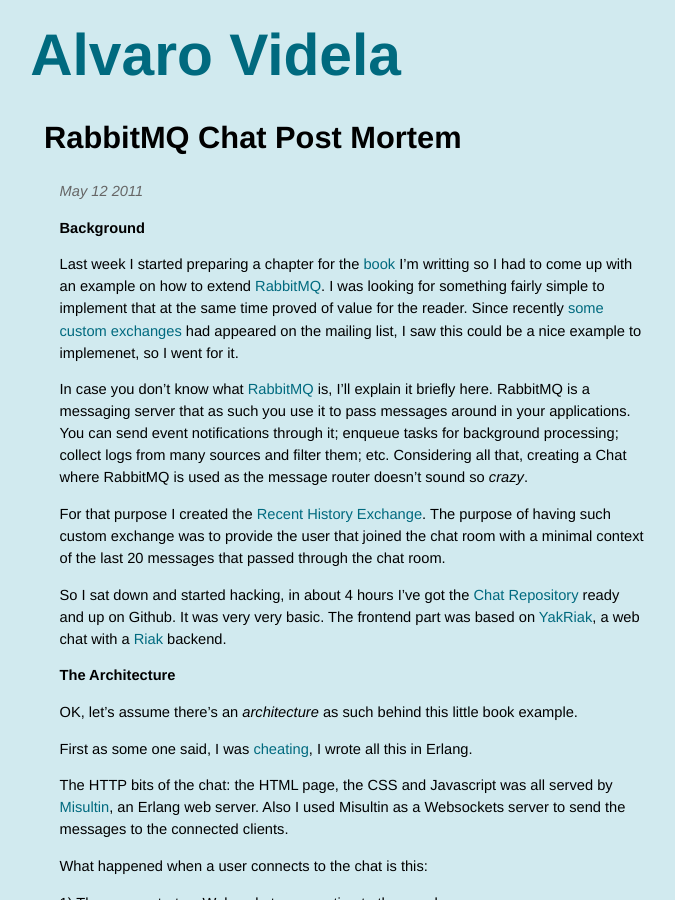
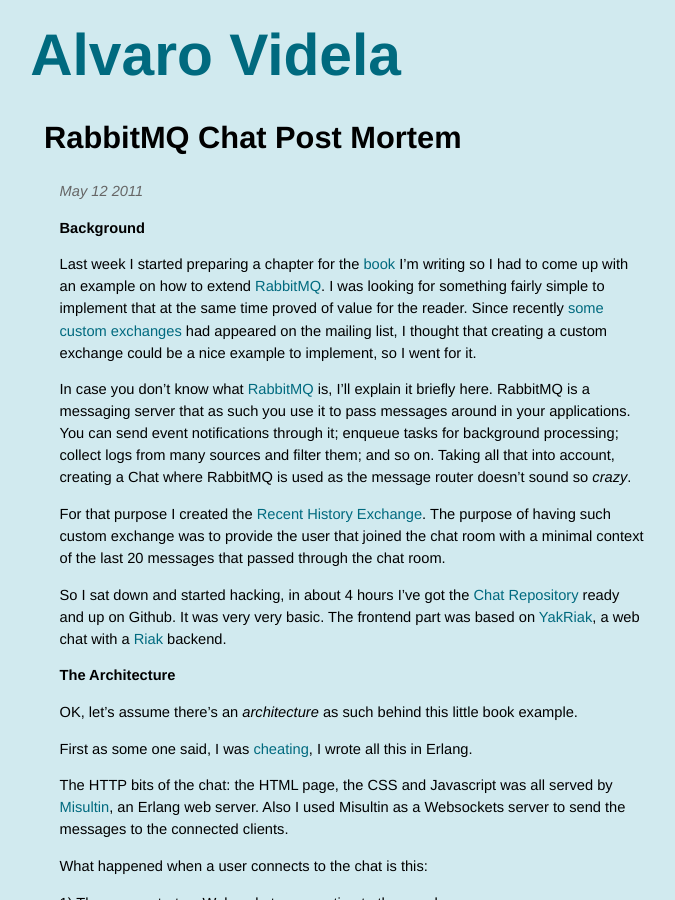
Before and after one commit to videlalvaro/videlalvaro.github.io, a Jekyll site: the page built from _posts/2011-05-12-rabbitmq-chat-post-mortem.md, in a window 1280 px wide and 900 px high. Shown: the whole window, without its empty margins (287-962 px from the left). Built offline with Jekyll 4.4.1, drawn with Linux system fonts in a browser that asks for light colours; comment, search, counter and statistics services are not loaded.

Commit message:
fixes typos

```diff
--- a/_posts/2011-05-12-rabbitmq-chat-post-mortem.md
+++ b/_posts/2011-05-12-rabbitmq-chat-post-mortem.md
@@ -9,9 +9,9 @@
 
 ## Background ##
 
-Last week I started preparing a chapter for the [book](http://bit.ly/rabbitmq+) I'm writting so I had to come up with an example on how to extend [RabbitMQ](http://www.rabbitmq.com/). I was looking for something fairly simple to implement that at the same time proved of value for the reader. Since recently [some](https://github.com/jbrisbin/riak-exchange) [custom](https://github.com/squaremo/rabbitmq-lvc-plugin) [exchanges](https://github.com/jbrisbin/random-exchange) had appeared on the mailing list, I saw this could be a nice example to implemenet, so I went for it.
+Last week I started preparing a chapter for the [book](http://bit.ly/rabbitmq+) I'm writing so I had to come up with an example on how to extend [RabbitMQ](http://www.rabbitmq.com/). I was looking for something fairly simple to implement that at the same time proved of value for the reader. Since recently [some](https://github.com/jbrisbin/riak-exchange) [custom](https://github.com/squaremo/rabbitmq-lvc-plugin) [exchanges](https://github.com/jbrisbin/random-exchange) had appeared on the mailing list, I thought that creating a custom exchange could be a nice example to implement, so I went for it.
 
-In case you don't know what [RabbitMQ](http://www.rabbitmq.com/) is, I'll explain it briefly here. RabbitMQ is a messaging server that as such you use it to pass messages around in your applications. You can send event notifications through it; enqueue tasks for background processing; collect logs from many sources and filter them; etc. Considering all that, creating a Chat where RabbitMQ is used as the message router doesn't sound so _crazy_.
+In case you don't know what [RabbitMQ](http://www.rabbitmq.com/) is, I'll explain it briefly here. RabbitMQ is a messaging server that as such you use it to pass messages around in your applications. You can send event notifications through it; enqueue tasks for background processing; collect logs from many sources and filter them; and so on. Taking all that into account, creating a Chat where RabbitMQ is used as the message router doesn't sound so _crazy_.
 
 For that purpose I created the [Recent History Exchange](https://github.com/videlalvaro/rabbitmq-recent-history-exchange). The purpose of having such custom exchange was to provide the user that joined the chat room with a minimal context of the last 20 messages that passed through the chat room.
 
```
Also changed, not shown: other parts of _posts/2011-05-12-rabbitmq-chat-post-mortem.md (+1 -1 lines).
